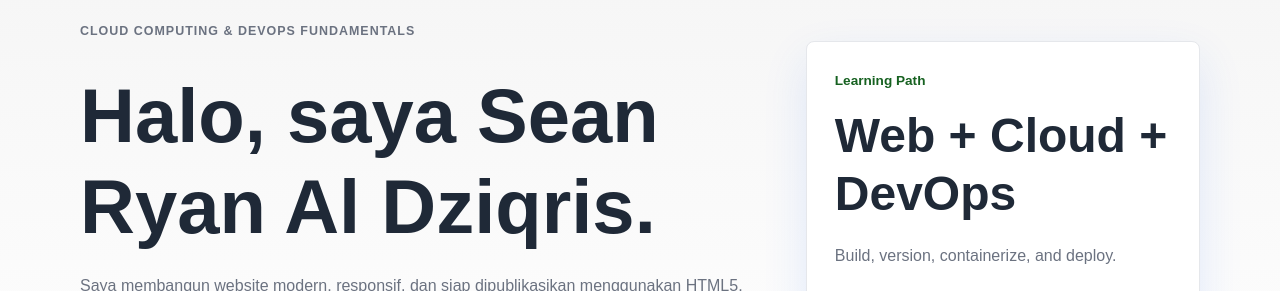
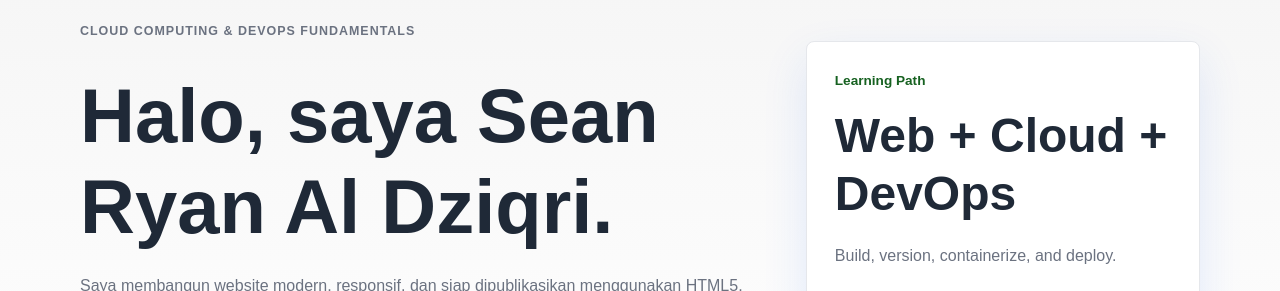
Before and after one commit to Zapkiel16/Praktikum-Portofolio_1, a plain HTML site: page index.html in a window 1280 px wide. Shown: the part 131-422 px from the top of the page. Drawn offline with Linux system fonts and the light colour scheme.

```diff
--- a/index.html
+++ b/index.html
@@ -35,7 +35,7 @@
             <div class="container hero-content">
                 <div class="hero-text">
                     <p class="eyebrow">Cloud Computing & DevOps Fundamentals</p>
-                    <h1>Halo, saya Sean Ryan Al Dziqris.</h1>
+                    <h1>Halo, saya Sean Ryan Al Dziqri.</h1>
                     <p>
                         Saya membangun website modern, responsif, dan siap dipublikasikan
                         menggunakan HTML5, CSS3, Git, GitHub, Linux, dan Docker.
```
